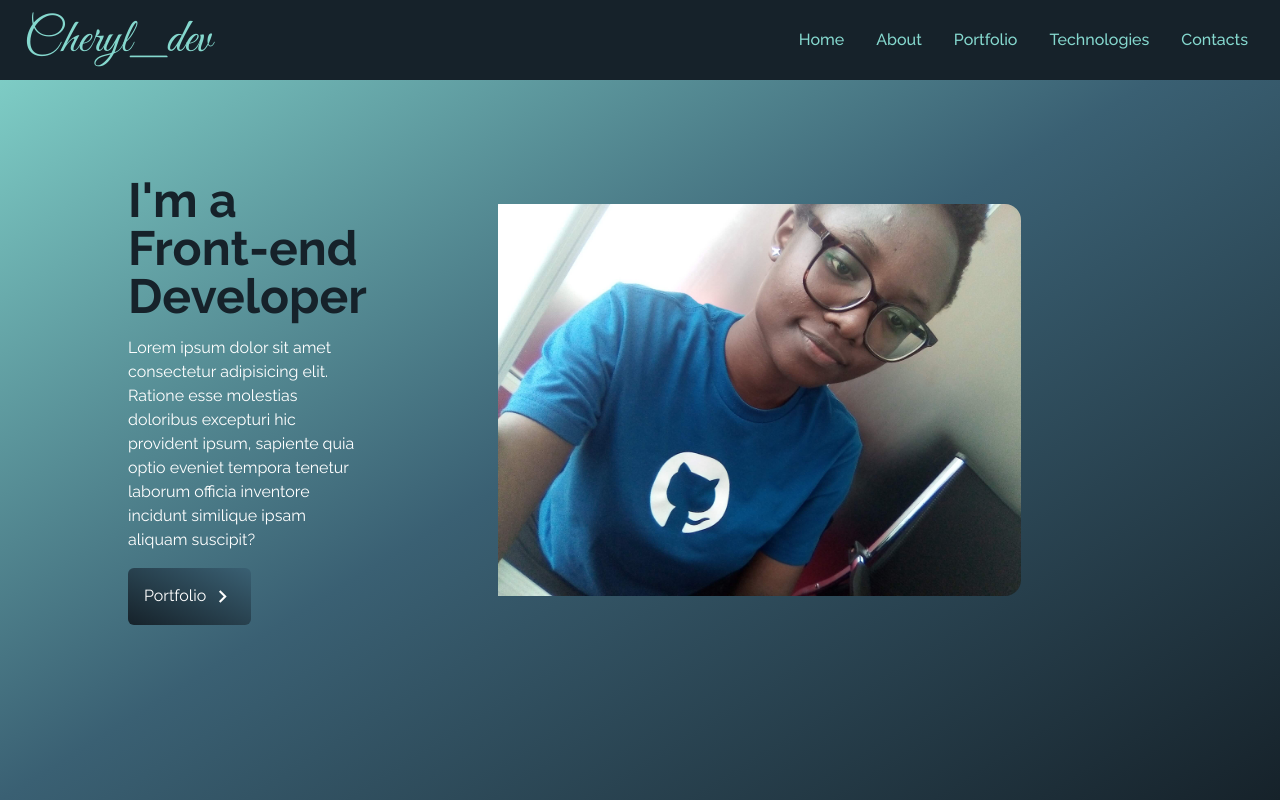
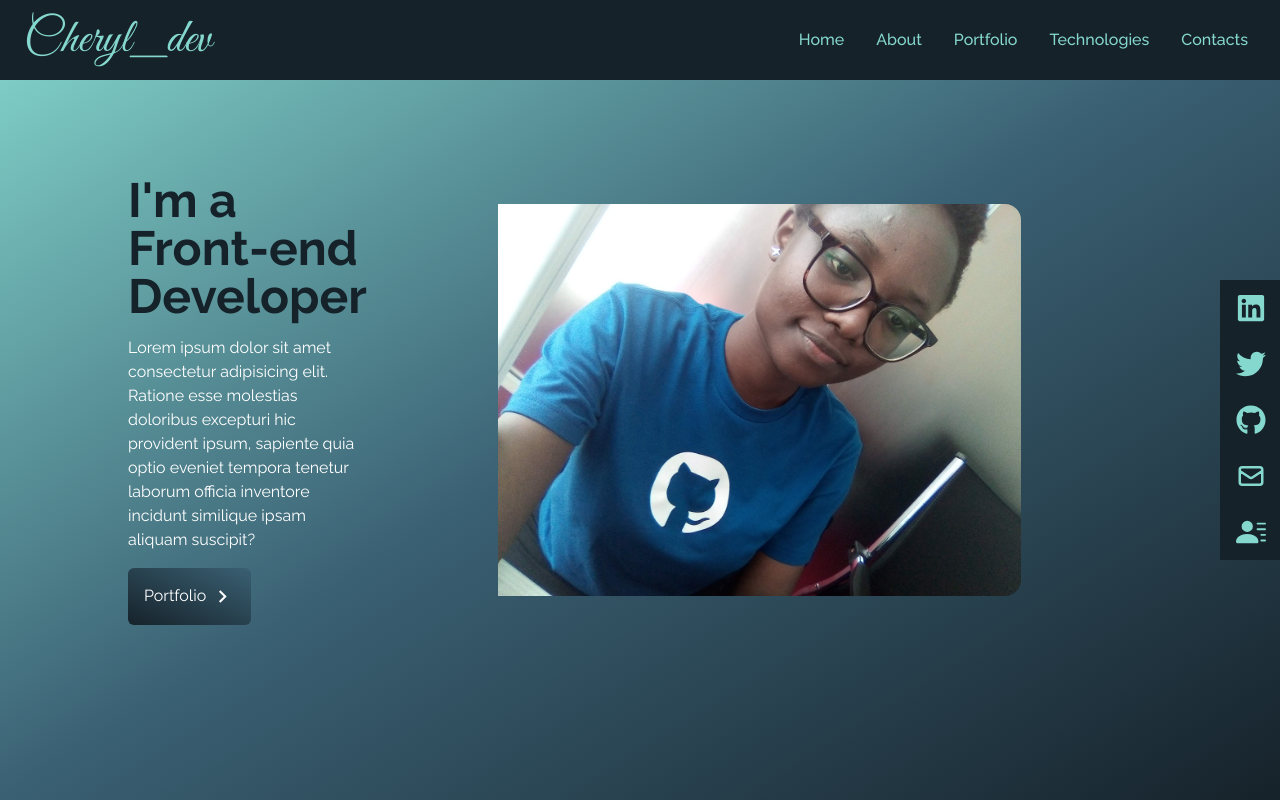
Before and after one commit to Cherrypick14/sleek_portfolio, a React (Create React App) app: page / in a window 1280 px wide. Built offline with nearby package versions, Linux system fonts and the light colour scheme.

Commit message:
add social links

```diff
--- a/src/App.js
+++ b/src/App.js
@@ -1,12 +1,15 @@
 import React from "react";
 import Navbar from "./components/navbar/navbar";
 import Home from "./components/home/Home";
+import Sociallinks from "./components/social_links/sociallinks";
 
 function App() {
   return (
     <div>
+
      <Navbar />
      <Home />
+     <Sociallinks />
 
     </div>
   );
```
